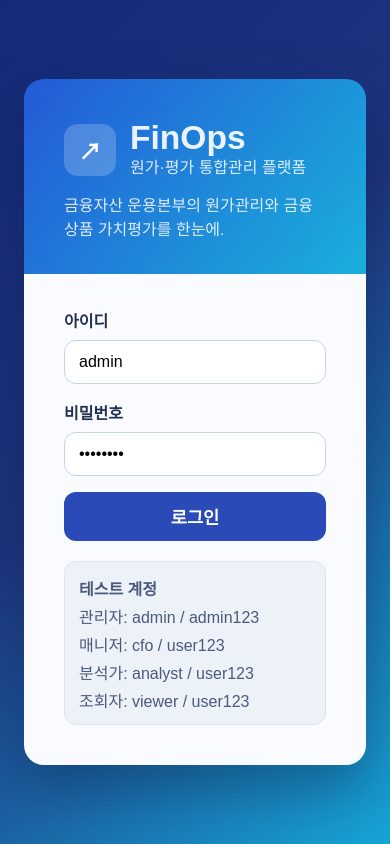
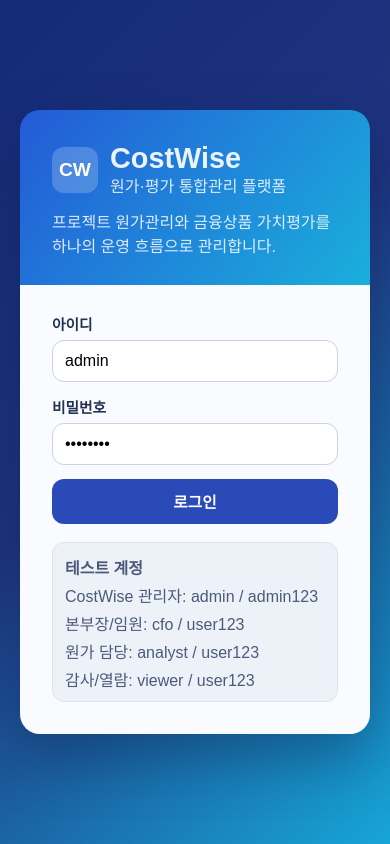
Before and after one commit to shsh99/CostWiseAI, a React (Vite) app in the folder frontend/: page / in a window 390 px wide. Built offline with nearby package versions, Linux system fonts and the light colour scheme; no server answers.

Commit message:
style: apply CostWise branding and typography parity pass

```diff
--- a/frontend/src/App.tsx
+++ b/frontend/src/App.tsx
@@ -56,25 +56,25 @@ const demoAccounts: DemoAccount[] = [
   {
     username: 'admin',
     password: 'admin123',
-    displayName: '시스템 관리자',
+    displayName: 'CostWise 관리자',
     role: 'ADMIN'
   },
   {
     username: 'cfo',
     password: 'user123',
-    displayName: '본부장',
+    displayName: '원가·평가 본부장',
     role: 'EXECUTIVE'
   },
   {
     username: 'analyst',
     password: 'user123',
-    displayName: '원가 담당',
+    displayName: '원가·평가 담당',
     role: 'ACCOUNTANT'
   },
   {
     username: 'viewer',
     password: 'user123',
-    displayName: '감사 담당',
+    displayName: '감사/열람 담당',
     role: 'AUDITOR'
   }
 ];
@@ -150,6 +150,12 @@ export function App() {
   const [selectedDivision, setSelectedDivision] = useState<string | null>(null);
   const [activeWorkspaceTab, setActiveWorkspaceTab] =
     useState<WorkspaceTabKey>('allocation');
+
+  useEffect(() => {
+    document.title = session
+      ? 'CostWise | 원가·평가 통합관리'
+      : 'CostWise 로그인 | 원가·평가 통합관리';
+  }, [session]);
 
   useEffect(() => {
     let cancelled = false;
--- a/frontend/src/styles/global.css
+++ b/frontend/src/styles/global.css
@@ -84,9 +84,9 @@ textarea {
 
 .sidebar {
   display: grid;
-  gap: 24px;
+  gap: 20px;
   align-content: start;
-  padding: 26px 20px;
+  padding: 22px 18px;
   background:
     linear-gradient(
       180deg,
@@ -100,16 +100,16 @@ textarea {
 
 .brand {
   display: flex;
-  gap: 14px;
+  gap: 12px;
   align-items: center;
 }
 
 .brand__mark {
   display: grid;
   place-items: center;
-  width: 52px;
-  height: 52px;
-  border-radius: 18px;
+  width: 48px;
+  height: 48px;
+  border-radius: 16px;
   background: linear-gradient(135deg, #5f73ff, #4157ea);
   box-shadow: 0 18px 26px rgba(79, 103, 246, 0.24);
   color: #ffffff;
@@ -119,7 +119,7 @@ textarea {
 
 .brand strong {
   display: block;
-  font-size: 2rem;
+  font-size: 1.72rem;
   letter-spacing: -0.06em;
 }
 
@@ -134,8 +134,8 @@ textarea {
 }
 
 .sidebar--task-first {
-  gap: 28px;
-  padding: 28px 22px;
+  gap: 22px;
+  padding: 24px 20px;
   background:
     linear-gradient(180deg, rgba(16, 26, 52, 0.96), rgba(24, 38, 74, 0.92)),
     radial-gradient(circle at top, rgba(109, 133, 255, 0.28), transparent 36%);
@@ -155,11 +155,11 @@ textarea {
 
 .nav__item--stacked {
   display: grid;
-  gap: 6px;
+  gap: 5px;
   align-items: start;
   justify-items: start;
-  padding: 16px 18px;
-  border-radius: 20px;
+  padding: 14px 16px;
+  border-radius: 18px;
   background: rgba(255, 255, 255, 0.04);
   color: inherit;
 }
@@ -178,7 +178,7 @@ textarea {
 }
 
 .nav__item--stacked strong {
-  font-size: 0.96rem;
+  font-size: 0.92rem;
   font-weight: 600;
   line-height: 1.45;
 }
@@ -194,14 +194,14 @@ textarea {
 .sidebar__footer {
   display: grid;
   gap: 4px;
-  padding: 18px;
+  padding: 16px;
   border: 1px solid rgba(187, 202, 255, 0.18);
-  border-radius: 22px;
+  border-radius: 20px;
   background: rgba(6, 12, 30, 0.26);
 }
 
 .sidebar__footer strong {
-  font-size: 1.2rem;
+  font-size: 1.06rem;
 }
 
 .nav,
@@ -214,7 +214,7 @@ textarea {
 .nav__label {
   margin: 0 0 8px;
   color: #8d95aa;
-  font-size: 0.8rem;
+  font-size: 0.74rem;
   font-weight: 800;
   letter-spacing: 0.12em;
   text-transform: uppercase;
@@ -224,11 +224,11 @@ textarea {
 .hq-filter {
   display: flex;
   align-items: center;
-  gap: 12px;
+  gap: 10px;
   width: 100%;
-  padding: 14px 16px;
+  padding: 12px 14px;
   border: 1px solid transparent;
-  border-radius: 18px;
+  border-radius: 16px;
   background: transparent;
   color: var(--text);
   cursor: pointer;
@@ -261,7 +261,7 @@ textarea {
 }
 
 .nav__icon {
-  width: 18px;
+  width: 16px;
   color: var(--accent);
   text-align: center;
 }
@@ -318,8 +318,8 @@ textarea {
 .sidebar__summary-card {
   display: grid;
   gap: 6px;
-  padding: 16px;
-  border-radius: 20px;
+  padding: 14px;
+  border-radius: 18px;
   background: rgba(255, 255, 255, 0.76);
   border: 1px solid var(--border);
   box-shadow: var(--shadow-soft);
@@ -331,7 +331,7 @@ textarea {
 }
 
 .sidebar__summary-card strong {
-  font-size: 1.3rem;
+  font-size: 1.12rem;
   letter-spacing: -0.04em;
 }
 
@@ -347,9 +347,9 @@ textarea {
 .topbar {
   display: flex;
   justify-content: space-between;
-  gap: 24px;
+  gap: 18px;
   align-items: center;
-  padding: 6px 4px 20px;
+  padding: 4px 4px 16px;
 }
 
 .topbar__eyebrow,
@@ -364,13 +364,13 @@ textarea {
 
 .topbar h1 {
   margin: 0;
-  font-size: 2.2rem;
+  font-size: 1.9rem;
   letter-spacing: -0.06em;
 }
 
 .topbar__meta {
   display: flex;
-  gap: 12px;
+  gap: 10px;
   align-items: center;
 }
 
@@ -393,7 +393,7 @@ textarea {
 
 .topbar__cluster {
   display: grid;
-  gap: 14px;
+  gap: 12px;
   justify-items: end;
 }
 
@@ -482,7 +482,7 @@ textarea {
 .project-context {
   display: grid;
   gap: 4px;
-  padding: 14px 16px;
+  padding: 12px 14px;
   min-width: 260px;
   border: 1px solid var(--border);
   border-radius: 22px;
@@ -497,7 +497,7 @@ textarea {
 
 .topbar__user,
 .topbar__date {
-  padding: 12px 18px;
+  padding: 10px 14px;
   border-radius: 999px;
   background: rgba(255, 255, 255, 0.78);
   border: 1px solid var(--border);
@@ -2586,6 +2586,39 @@ textarea {
     padding-inline: 14px;
   }
 
+  .sidebar {
+    gap: 16px;
+    padding-block: 18px;
+  }
+
+  .brand {
+    gap: 10px;
+  }
+
+  .brand__mark {
+    width: 44px;
+    height: 44px;
+    border-radius: 14px;
+  }
+
+  .brand strong {
+    font-size: 1.5rem;
+  }
+
+  .nav__item,
+  .hq-filter {
+    gap: 8px;
+    padding: 11px 12px;
+  }
+
+  .nav__label {
+    font-size: 0.7rem;
+  }
+
+  .sidebar__summary-card {
+    padding: 12px;
+  }
+
   .hero-strip,
   .panel,
   .metric-card,
@@ -2594,7 +2627,7 @@ textarea {
   }
 
   .topbar h1 {
-    font-size: 1.8rem;
+    font-size: 1.55rem;
   }
 
   .hero-strip h2 {
@@ -2643,6 +2676,79 @@ textarea {
   .portfolio-edit-form__field {
     padding: 12px;
   }
+
+  .auth-screen {
+    padding: 14px;
+  }
+
+  .auth-card {
+    width: min(100%, 560px);
+  }
+
+  .auth-card__header {
+    padding: 26px 22px 22px;
+  }
+
+  .auth-brand {
+    gap: 10px;
+    margin-bottom: 10px;
+  }
+
+  .auth-brand__icon {
+    width: 40px;
+    height: 40px;
+    font-size: 1rem;
+  }
+
+  .auth-brand strong {
+    font-size: 1.55rem;
+  }
+
+  .auth-card__body {
+    padding: 22px 22px 24px;
+  }
+
+  .auth-card__body button {
+    font-size: 0.94rem;
+  }
+
+  .sidebar--finops {
+    width: 100%;
+    padding-inline: 12px;
+  }
+
+  .brand--finops {
+    gap: 8px;
+    margin-bottom: 14px;
+  }
+
+  .brand__mark--finops {
+    width: 38px;
+    height: 38px;
+    font-size: 0.95rem;
+  }
+
+  .brand--finops strong {
+    font-size: 1.45rem;
+  }
+
+  .nav__item--finops {
+    gap: 8px;
+    padding: 9px 11px;
+    font-size: 0.88rem;
+  }
+
+  .topbar--finops {
+    padding-inline: 14px;
+  }
+
+  .topbar--finops h1 {
+    font-size: 1.05rem;
+  }
+
+  .topbar-user {
+    gap: 6px;
+  }
 }
 
 /* FinOps reference shell */
@@ -2650,7 +2756,7 @@ textarea {
   min-height: 100vh;
   display: grid;
   place-items: center;
-  padding: 24px;
+  padding: 20px;
   background: linear-gradient(135deg, #142b78 0%, #1f347f 45%, #17a5d6 100%);
 }
 
@@ -2662,7 +2768,7 @@ textarea {
 }
 
 .auth-card__header {
-  padding: 42px 40px 34px;
+  padding: 34px 32px 28px;
   color: #eaf3ff;
   background: linear-gradient(128deg, #245ad7 0%, #1aafdb 100%);
 }
@@ -2670,24 +2776,24 @@ textarea {
 .auth-brand {
   display: flex;
   align-items: center;
-  gap: 14px;
-  margin-bottom: 14px;
+  gap: 12px;
+  margin-bottom: 12px;
 }
 
 .auth-brand__icon {
-  width: 52px;
-  height: 52px;
-  border-radius: 14px;
+  width: 46px;
+  height: 46px;
+  border-radius: 12px;
   background: rgba(255, 255, 255, 0.2);
   color: #fff;
   display: grid;
   place-items: center;
-  font-size: 1.4rem;
+  font-size: 1.2rem;
   font-weight: 800;
 }
 
 .auth-brand strong {
-  font-size: 2.1rem;
+  font-size: 1.8rem;
   line-height: 1;
 }
 
@@ -2699,18 +2805,18 @@ textarea {
 
 .auth-card__body {
   display: grid;
-  gap: 16px;
-  padding: 34px 40px 40px;
+  gap: 14px;
+  padding: 28px 32px 32px;
   background: #f9fbff;
 }
 
 .auth-card__body label {
   display: grid;
-  gap: 8px;
+  gap: 6px;
 }
 
 .auth-card__body label span {
-  font-size: 1rem;
+  font-size: 0.92rem;
   font-weight: 800;
   color: #233150;
 }
@@ -2719,7 +2825,7 @@ textarea {
   width: 100%;
   border: 1px solid #c8d2e6;
   border-radius: 12px;
-  padding: 12px 14px;
+  padding: 11px 12px;
   font: inherit;
 }
 
@@ -2728,15 +2834,15 @@ textarea {
   border-radius: 12px;
   background: #2a4ab8;
   color: #fff;
-  padding: 12px 16px;
-  font-size: 1.1rem;
+  padding: 11px 14px;
+  font-size: 0.98rem;
   font-weight: 800;
 }
 
 .auth-card__error {
   margin: 0;
   color: #dc2626;
-  font-size: 0.92rem;
+  font-size: 0.88rem;
 }
 
 .auth-demo {
@@ -2744,7 +2850,7 @@ textarea {
   border-radius: 12px;
   background: #edf2f9;
   border: 1px solid #dae3f1;
-  padding: 14px 14px 12px;
+  padding: 12px 12px 10px;
   color: #4b5a79;
 }
 
@@ -2761,38 +2867,38 @@ textarea {
   width: 320px;
   min-height: 100vh;
   background: linear-gradient(180deg, #0b1738 0%, #0a1f52 58%, #0f2a62 100%);
-  padding: 24px 14px 18px;
+  padding: 20px 12px 16px;
   border-right: 1px solid rgba(136, 153, 196, 0.22);
 }
 
 .brand--finops {
   display: flex;
   align-items: center;
-  gap: 12px;
-  margin: 0 8px 22px;
+  gap: 10px;
+  margin: 0 8px 18px;
 }
 
 .brand__mark--finops {
-  width: 46px;
-  height: 46px;
-  border-radius: 12px;
+  width: 42px;
+  height: 42px;
+  border-radius: 11px;
   background: linear-gradient(135deg, #2d68e4, #19b2db);
   color: #fff;
   display: grid;
   place-items: center;
   font-weight: 800;
-  font-size: 1.1rem;
+  font-size: 1rem;
 }
 
 .brand--finops strong {
   color: #fff;
-  font-size: 2rem;
+  font-size: 1.72rem;
 }
 
 .brand--finops p {
   margin: 0;
   color: #8fa7d3;
-  font-size: 1rem;
+  font-size: 0.92rem;
 }
 
 .nav--finops {
@@ -2804,7 +2910,7 @@ textarea {
 .nav__section {
   margin: 14px 10px 6px;
   color: #6f84b1;
-  font-size: 0.86rem;
+  font-size: 0.78rem;
   letter-spacing: 0.08em;
   font-weight: 800;
 }
@@ -2814,11 +2920,11 @@ textarea {
   width: 100%;
   display: flex;
   align-items: center;
-  gap: 12px;
+  gap: 10px;
   text-align: left;
   border-radius: 14px;
-  padding: 11px 14px;
-  font-size: 1rem;
+  padding: 10px 12px;
+  font-size: 0.92rem;
   font-weight: 700;
   color: #d6e1fb;
   background: transparent;
@@ -2845,10 +2951,10 @@ textarea {
   z-index: 10;
   border-bottom: 1px solid #d4dceb;
   background: #f8fbff;
-  padding: 14px 24px;
+  padding: 12px 20px;
   display: flex;
   justify-content: space-between;
-  gap: 18px;
+  gap: 14px;
   align-items: flex-start;
 }
 
@@ -2856,12 +2962,12 @@ textarea {
   margin: 0 0 4px;
   color: #6c7e9f;
   letter-spacing: 0;
-  font-size: 0.92rem;
+  font-size: 0.86rem;
 }
 
 .topbar--finops h1 {
   margin: 0;
-  font-size: 1.35rem;
+  font-size: 1.18rem;
   color: #1b2944;
 }
 
@@ -2884,7 +2990,7 @@ textarea {
   margin-top: 10px;
   display: flex;
   align-items: center;
-  gap: 10px;
+  gap: 8px;
 }
 
 .topbar-user__bell {
@@ -2905,14 +3011,14 @@ textarea {
 
 .topbar-user strong {
   display: block;
-  font-size: 0.9rem;
+  font-size: 0.84rem;
   color: #182844;
 }
 
 .topbar-user small {
   display: block;
   color: #62759a;
-  font-size: 0.8rem;
+  font-size: 0.76rem;
 }
 
 .topbar-user button {
@@ -2921,7 +3027,7 @@ textarea {
   color: #4c5f85;
   font-weight: 700;
   cursor: pointer;
-  font-size: 0.84rem;
+  font-size: 0.8rem;
 }
 
 .content--finops {
--- a/frontend/src/views/auth/LoginView.tsx
+++ b/frontend/src/views/auth/LoginView.tsx
@@ -26,13 +26,13 @@ export function LoginView({ onLogin }: LoginViewProps) {
       <section className="auth-card" aria-label="로그인">
         <header className="auth-card__header">
           <div className="auth-brand">
-            <div className="auth-brand__icon">↗</div>
+            <div className="auth-brand__icon">CW</div>
             <div>
-              <strong>FinOps</strong>
+              <strong>CostWise</strong>
               <p>원가·평가 통합관리 플랫폼</p>
             </div>
           </div>
-          <p>금융자산 운용본부의 원가관리와 금융상품 가치평가를 한눈에.</p>
+          <p>프로젝트 원가관리와 금융상품 가치평가를 하나의 운영 흐름으로 관리합니다.</p>
         </header>
 
         <form className="auth-card__body" onSubmit={handleSubmit}>
@@ -65,10 +65,10 @@ export function LoginView({ onLogin }: LoginViewProps) {
 
           <section className="auth-demo">
             <strong>테스트 계정</strong>
-            <p>관리자: admin / admin123</p>
-            <p>매니저: cfo / user123</p>
-            <p>분석가: analyst / user123</p>
-            <p>조회자: viewer / user123</p>
+            <p>CostWise 관리자: admin / admin123</p>
+            <p>본부장/임원: cfo / user123</p>
+            <p>원가 담당: analyst / user123</p>
+            <p>감사/열람: viewer / user123</p>
           </section>
         </form>
       </section>
--- a/frontend/src/views/layout/TaskSidebar.tsx
+++ b/frontend/src/views/layout/TaskSidebar.tsx
@@ -40,9 +40,9 @@ export function TaskSidebar({
   return (
     <aside className="sidebar sidebar--finops">
       <div className="brand brand--finops">
-        <div className="brand__mark brand__mark--finops">↗</div>
+        <div className="brand__mark brand__mark--finops">CW</div>
         <div>
-          <strong>FinOps</strong>
+          <strong>CostWise</strong>
           <p>원가·평가 통합관리</p>
         </div>
       </div>
--- a/frontend/src/views/layout/TaskTopbar.tsx
+++ b/frontend/src/views/layout/TaskTopbar.tsx
@@ -45,8 +45,8 @@ export function TaskTopbar({
       <div className="topbar__cluster">
         <span className="topbar-system-pill">
           {source === 'api'
-            ? `${projectCount}개 프로젝트`
-            : `API 일부 제한 · ${projectCount}개 프로젝트`}
+            ? `CostWise · ${projectCount}개 프로젝트`
+            : `CostWise API 일부 제한 · ${projectCount}개 프로젝트`}
         </span>
         {divisionScope ? (
           <label className="topbar-division-scope">
@@ -70,7 +70,7 @@ export function TaskTopbar({
           <div className="topbar-user__avatar">{username.charAt(0)}</div>
           <div>
             <strong>{username}</strong>
-            <small>{getRoleLabel(selectedRole)}</small>
+            <small>{getRoleLabel(selectedRole)} · 원가·평가 통합관리</small>
           </div>
           <button type="button" onClick={onLogout}>
             로그아웃
```
